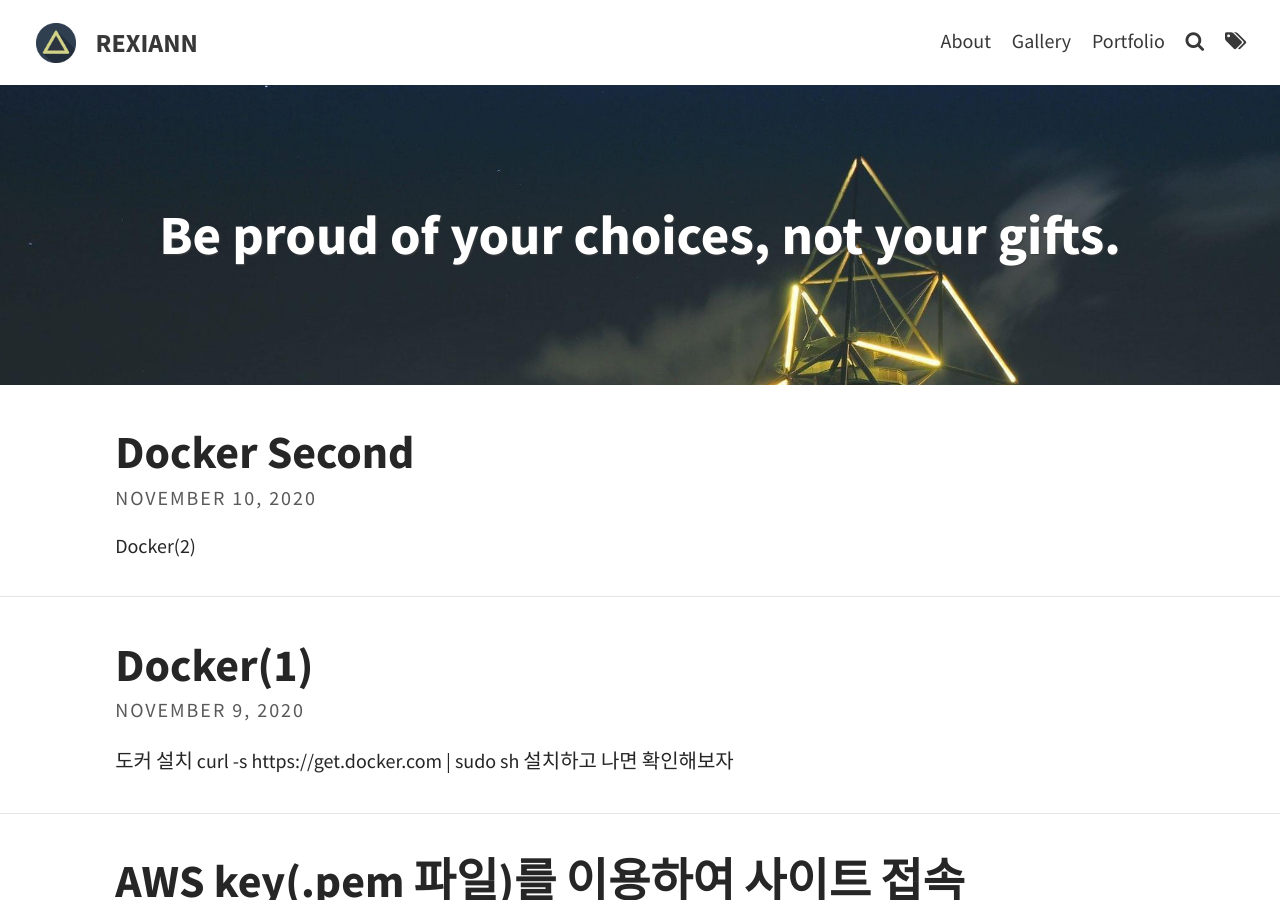
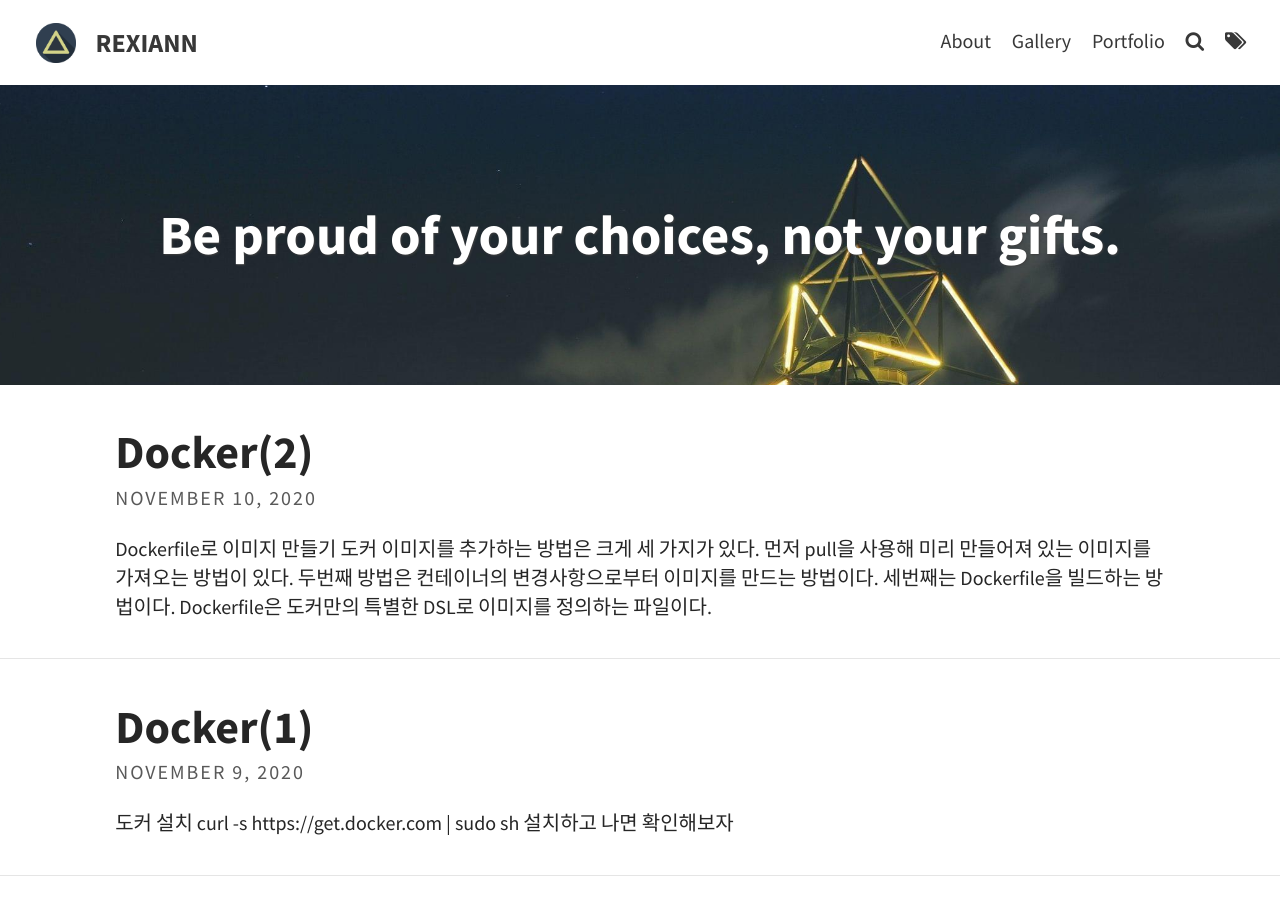
Before and after one commit to REXIANN/REXIANN.github.io, a Jekyll site: the page built from index.html, in a window 1280 px wide and 900 px high. Built offline with Jekyll 4.4.1, drawn with Linux system fonts in a browser that asks for light colours; the list of posts is cut into pages by our own code.

Commit message:
docker updated

````diff
--- a/_posts/2020-11-10-docker-second.md
+++ b/_posts/2020-11-10-docker-second.md
@@ -1,8 +1,16 @@
-# Docker(2)
+---
+layout: post
+title: "Docker(2)"
+tags: [docker, dockerfile, dockerfile commands]
+excerpt_separator: <!--more-->
+
+---
 
 ## Dockerfile로 이미지 만들기
 
 도커 이미지를 추가하는 방법은 크게 세 가지가 있다. 먼저 `pull`을 사용해 미리 만들어져 있는 이미지를 가져오는 방법이 있다. 두번째 방법은 컨테이너의 변경사항으로부터 이미지를 만드는 방법이다. 세번째는 `Dockerfile`을 빌드하는 방법이다. `Dockerfile`은 도커만의 특별한 DSL로 이미지를 정의하는 파일이다.
+
+<!--more-->
 
 ```bash
 $ docker build -t ubuntu:{file-name}
````
Also changed, not shown: _posts/2020-10-30-synchronous-asynchronous.md (+0 -3 lines).
